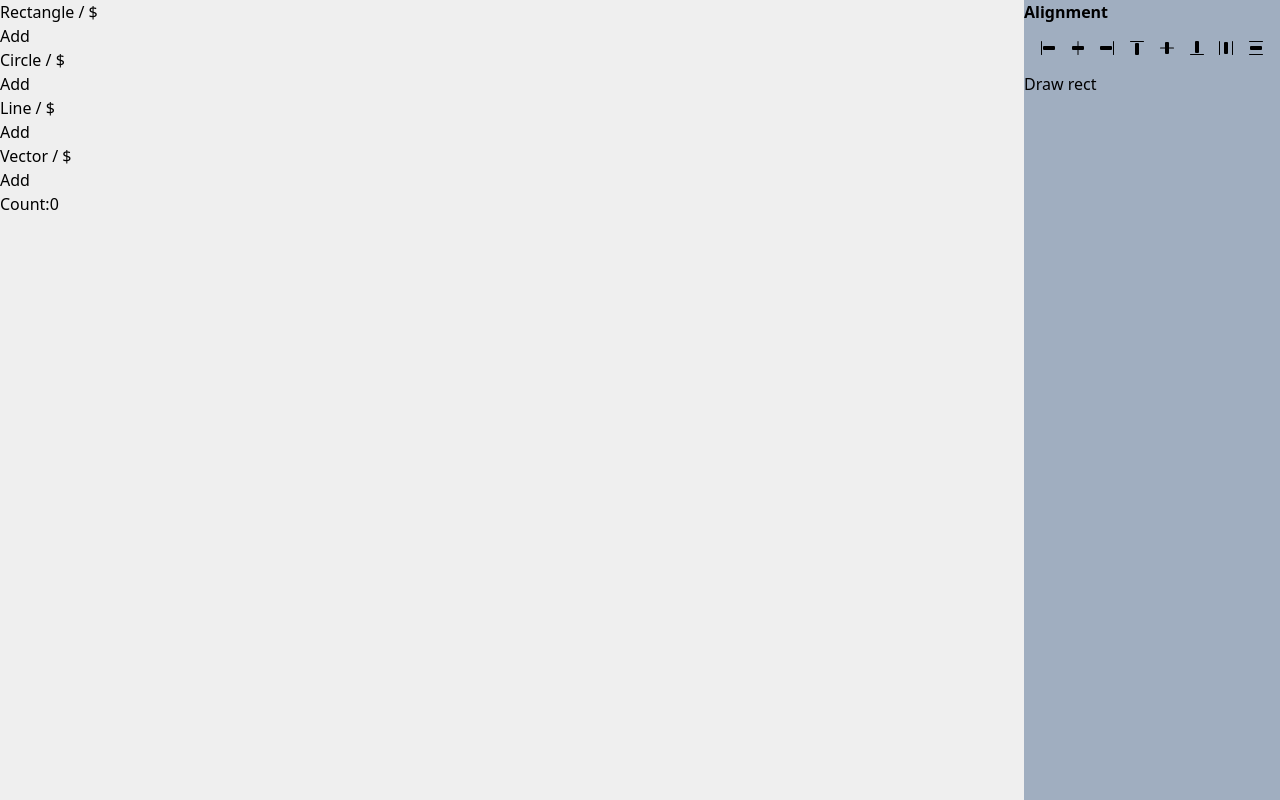
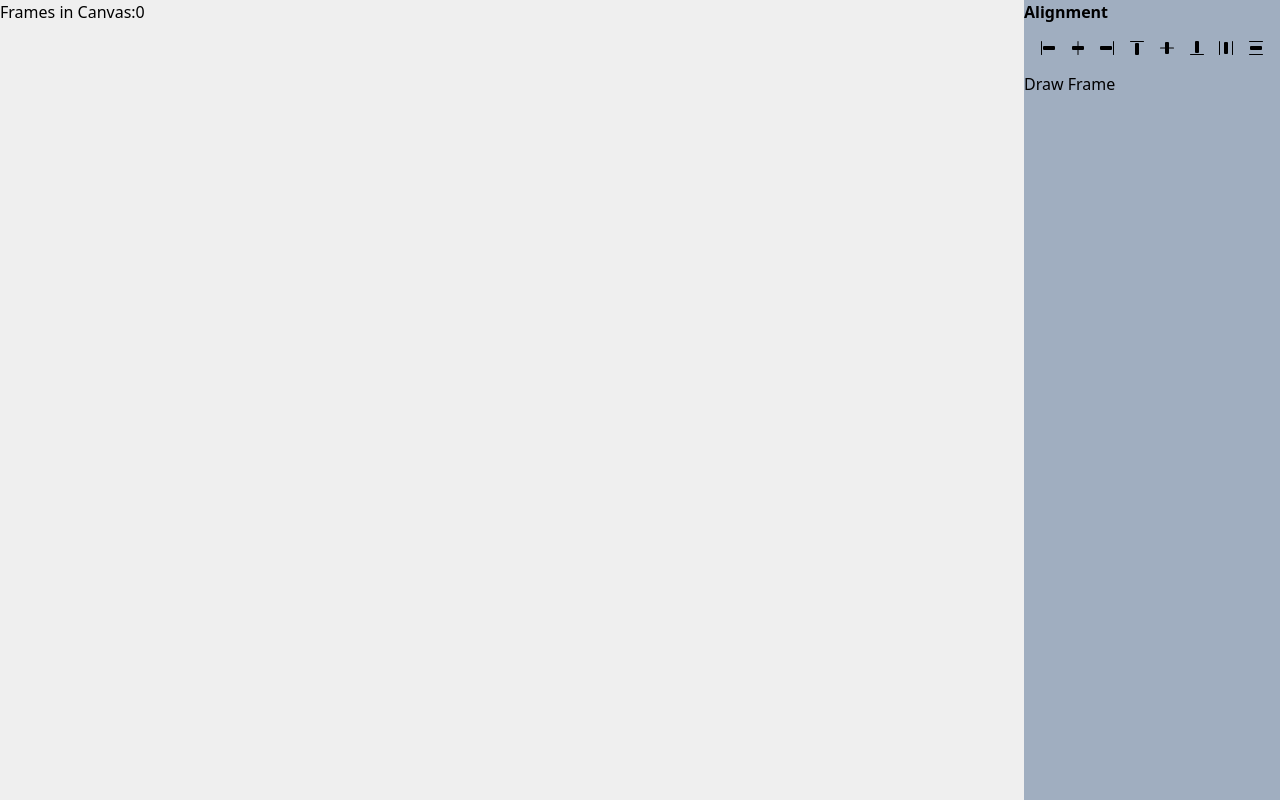
Before and after one commit to kre8sions/framer-clone, a Next.js app: page / in a window 1280 px wide. Built offline with nearby package versions, Linux system fonts and the light colour scheme.

Commit message:
updates to recoil

```diff
--- a/components/canvas.js
+++ b/components/canvas.js
@@ -1,10 +1,10 @@
 import { useEffect } from "react"
-import Draggable from 'react-draggable';
+import Frame from './frame'
 import {useRecoilValue} from 'recoil'
 import {canvasStore,canvasStoreState} from '../store'
 import Catalog from './catalog'
 export default function Canvas(){
-  const elements = useRecoilValue(canvasStore)
+  const frames = useRecoilValue(canvasStore)
   useEffect(()=>{
     console.log("I rendered")
 
@@ -15,22 +15,10 @@ export default function Canvas(){
     //     alert(`${e.clientX},${e.clientY}`)
     //   }}
   >
-  <Catalog/>
-  <p>Count:{`${elements.length}`}</p>
-    {elements.map((element, index) => (
-      <Draggable
-        axis="both"
-        handle={`.handle-${index}`}
-        defaultPosition={{x: 0, y: 0}}
-        position={null}
-        scale={1}
-        >
-        <div className={` frame handle-${index}`}>
-          <div className="">This Frame is draggable</div>
-        </div>
-      </Draggable>
-    ))}
-
-
+  {/* <Catalog/> */}
+  <p>Frames in Canvas:{`${frames.length}`}</p>
+    {frames.map(frame => {
+      <Frame/>
+    })}
   </div>)
 }
--- /dev/null
+++ b/components/frame.js
@@ -0,0 +1,23 @@
+import Draggable from 'react-draggable';
+import {useRecoilValue} from 'recoil'
+import {canvasStore,canvasStoreState} from '../store'
+
+
+export default function Frame () {
+
+  return(
+    <Draggable
+        axis="both"
+        handle={`.handle`}
+        defaultPosition={{x: 0, y: 0}}
+        position={null}
+        scale={1}
+        grid={[10,10]}
+        >
+        <div className={` frame handle`}>
+          <div>Frame</div>
+          <div>{`${element}`}</div>
+        </div>
+      </Draggable>
+  )
+}
--- a/components/propertyPanel.js
+++ b/components/propertyPanel.js
@@ -1,17 +1,17 @@
 import ReactDOM,{ render } from 'react-dom';
 import Alignment from './alignment'
 import Canvas from './canvas'
-import {useAddItem} from '../store'
+import {useAddFrame} from '../store'
 export default function PropertyPanel() {
 
-  const add = useAddItem();
+  const add = useAddFrame();
 
 
   return (
     <div className="absolute flex-col w-1/5 bg-gray-500 h-screen right-0">
       <heading className="font-bold">Alignment</heading>
       <Alignment/>
-      <button onClick={add}>Draw rect</button>
+      <button onClick={add}>Draw Frame</button>
     </div>
   )
 }
--- a/store/hooks.js
+++ b/store/hooks.js
@@ -19,6 +19,14 @@ export const useAddItem = () => {
   };
 };
 
+export const useAddFrame = () => {
+  const[items,setItems] = useRecoilState(canvasStore)
+  return () => {
+    const {clone} = cloneIndex(items)
+    setItems([...clone, {name: "frame"}])
+  }
+}
+
 export const useRemoveItem = () => {
 	const [items, setItems] = useRecoilState(canvasStore);
 	return (product) => {
--- a/store/index.js
+++ b/store/index.js
@@ -1,3 +1,3 @@
 export { canvasStore } from './atoms';
 export { canvasStoreState } from './selectors';
-export { useAddItem, useDecreaseItem, useRemoveItem } from './hooks'
+export { useAddItem, useDecreaseItem, useRemoveItem, useAddFrame } from './hooks'
```
